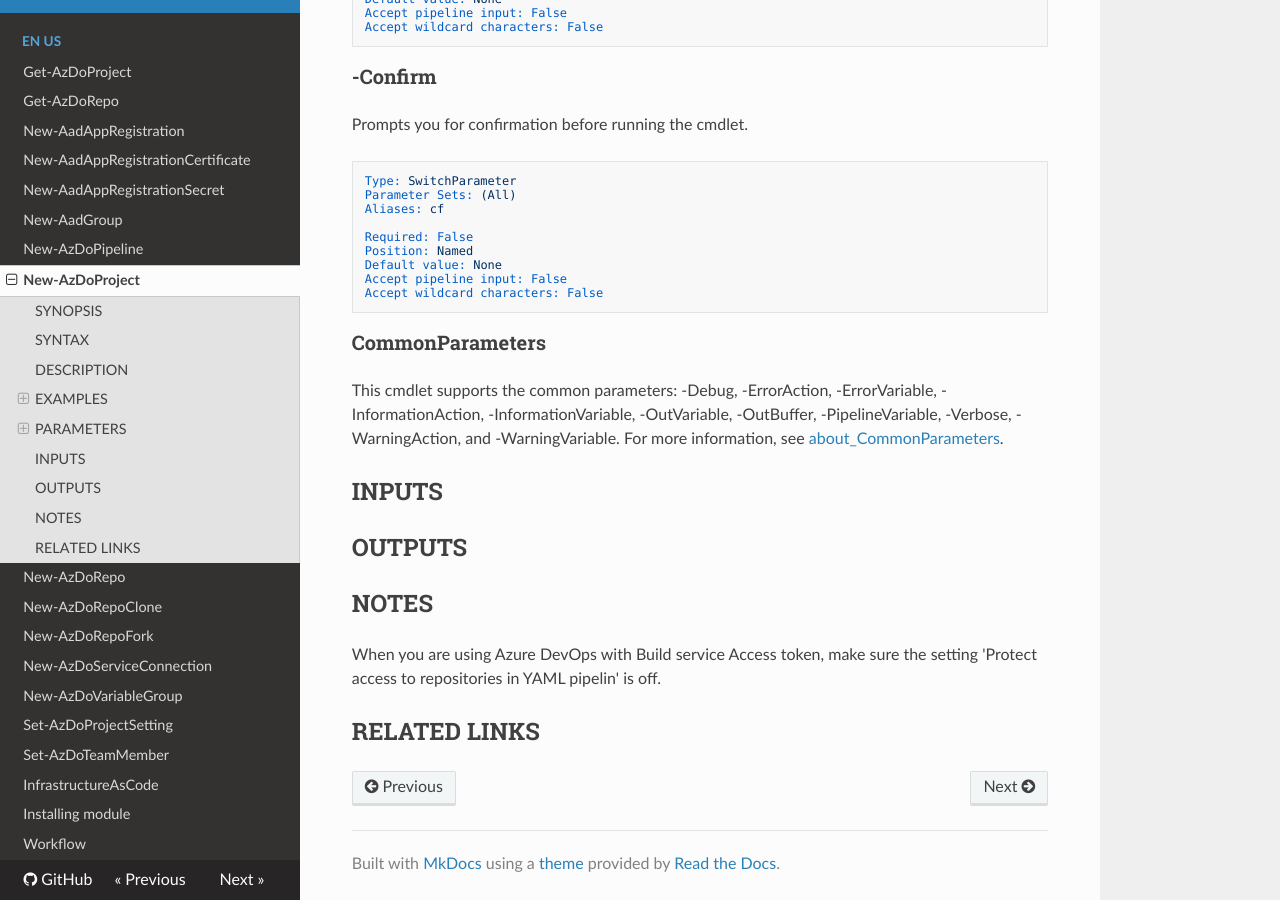
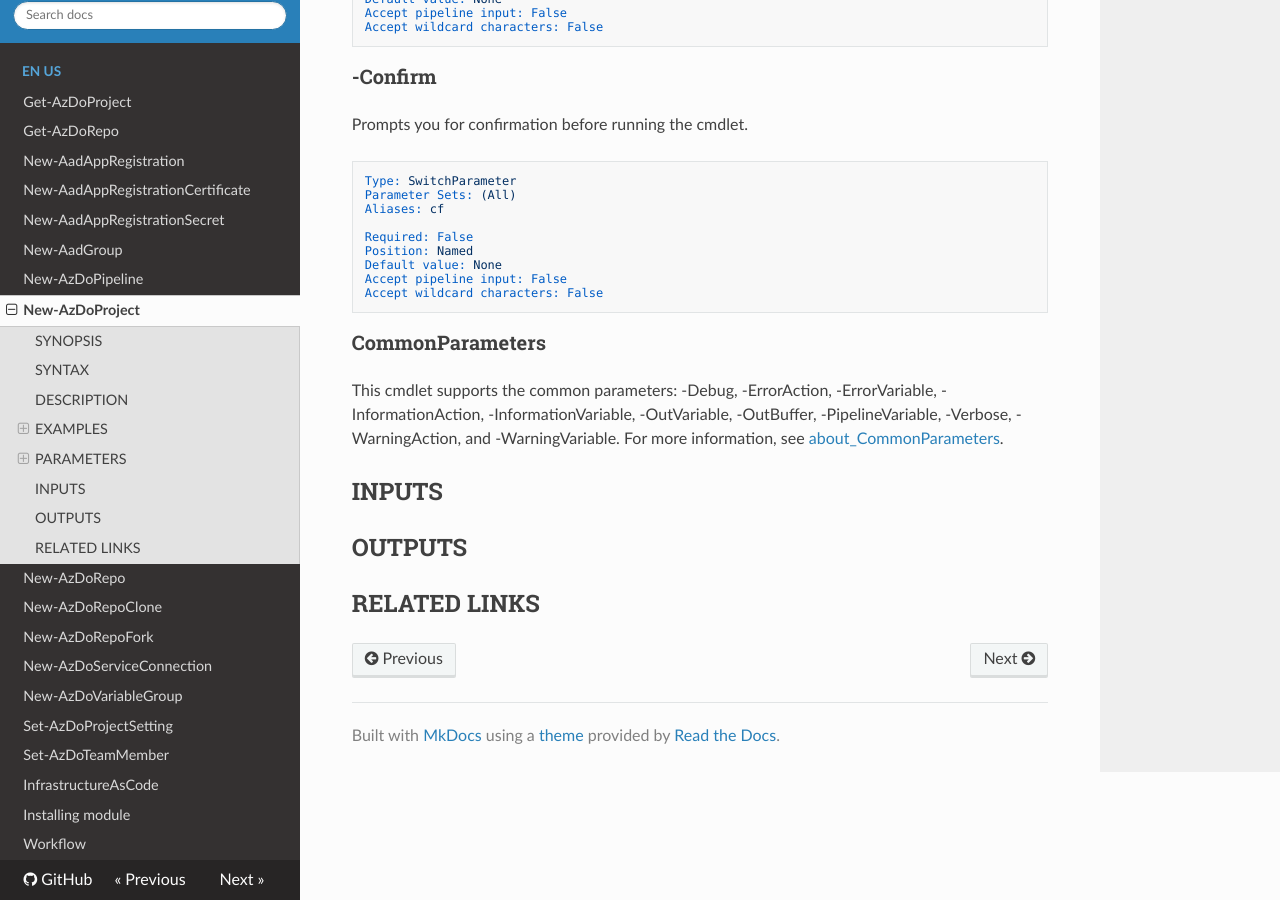
Before and after one commit to WeAreInSpark/AzureDevOpsPowerShellAPI, an MkDocs documentation site: the page built from docs/en-US/New-AzDoProject.md, in a window 1280 px wide and 900 px high, scrolled down 2641 px. Built offline with MkDocs 1.6.1, drawn with Linux system fonts in a browser that asks for light colours; nearby versions of some CDN libraries.

Commit message:
Removed wrong statement

```diff
--- a/docs/en-US/New-AzDoProject.md
+++ b/docs/en-US/New-AzDoProject.md
@@ -164,7 +164,4 @@
 
 ## OUTPUTS
 
-## NOTES
-When you are using Azure DevOps with Build service Access token, make sure the setting 'Protect access to repositories in YAML pipelin' is off.
-
 ## RELATED LINKS
```
Also changed, not shown: docs/en-US/New-AzDoServiceConnection.md (+0 -3 lines), 1 other file.
